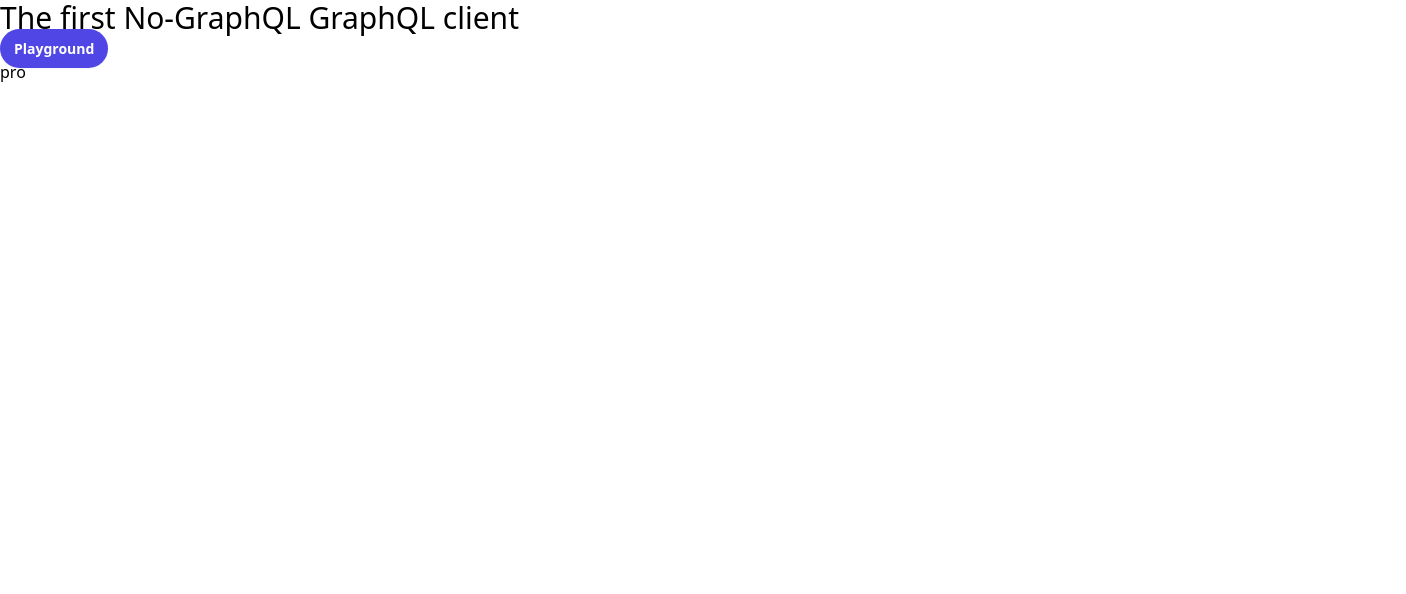
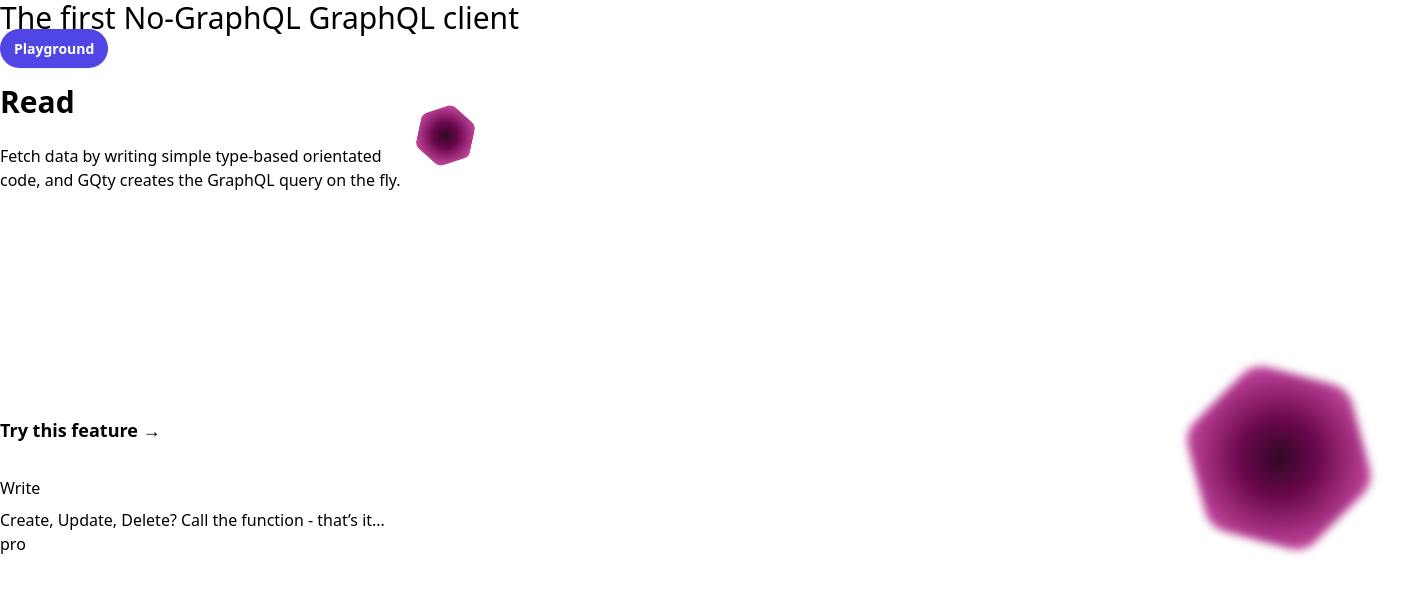
Before and after one commit to mmailaender/GQty-Website2, a Next.js app: page / in a window 1280 px wide. Shown: the top 594 px of the page, 1406 px wide, since content can reach past the window. Built offline with nearby package versions, Linux system fonts and the light colour scheme.

Commit message:
Added Read USP

```diff
--- /dev/null
+++ b/components/USP/index.tsx
@@ -0,0 +1,13 @@
+import Read from "./read";
+import Write from "./write";
+
+export default function USP() {
+  return (
+    <>
+      <div className="flex flex-col gap-2 pt-6">
+        <Read />
+        <Write />
+      </div>
+    </>
+  );
+}
--- /dev/null
+++ b/components/USP/outline.tsx
@@ -0,0 +1,3 @@
+export default function Outline() {
+  return null;
+}
--- /dev/null
+++ b/components/USP/read.tsx
@@ -0,0 +1,38 @@
+import Image from "next/image";
+
+export default function Read() {
+  return (
+    <>
+      <div className="flex h-96 flex-row gap-4">
+        <div className="grid basis-1/3 items-stretch">
+          <div className="flex flex-col gap-6">
+            <div className="text-3xl font-bold">Read</div>
+            <div className="font-medium">
+              Fetch data by writing simple type-based orientated code, and GQty
+              creates the GraphQL query on the fly.
+            </div>
+          </div>
+          <div className="self-end pb-6 text-lg font-semibold">
+            Try this feature →
+          </div>
+        </div>
+        <div className="relative basis-2/3 rounded-3xl border-[1px] border-white border-opacity-10">
+          <Image
+            src="/Hexagon.svg"
+            alt="Hexagon"
+            width={55}
+            height={55}
+            className="absolute top-5 left-[-20px] rotate-12"
+          />
+          <Image
+            src="/Hexagon.svg"
+            alt="Hexagon"
+            width={170}
+            height={170}
+            className="absolute bottom-[-85px] right-[-85px] rotate-45 blur-sm"
+          />
+        </div>
+      </div>
+    </>
+  );
+}
--- /dev/null
+++ b/components/USP/write.tsx
@@ -0,0 +1,13 @@
+export default function Write() {
+  return (
+    <>
+      <div className="flex flex-row gap-2">
+        <div className="flex flex-col gap-2">
+          <div>Write</div>
+          <div>Create, Update, Delete? Call the function - that’s it...</div>
+        </div>
+        <div></div>
+      </div>
+    </>
+  );
+}
--- a/pages/index.mdx
+++ b/pages/index.mdx
@@ -1,5 +1,7 @@
 import TestComponent from "/components/testComponent/index.tsx";
+import USP from "/components/USP";
 
 <TestComponent />
+<USP />
 
 pro
```
Also changed, not shown: public/Hexagon.svg (added), 1 other file (tests, documents, lock files or other folders).
